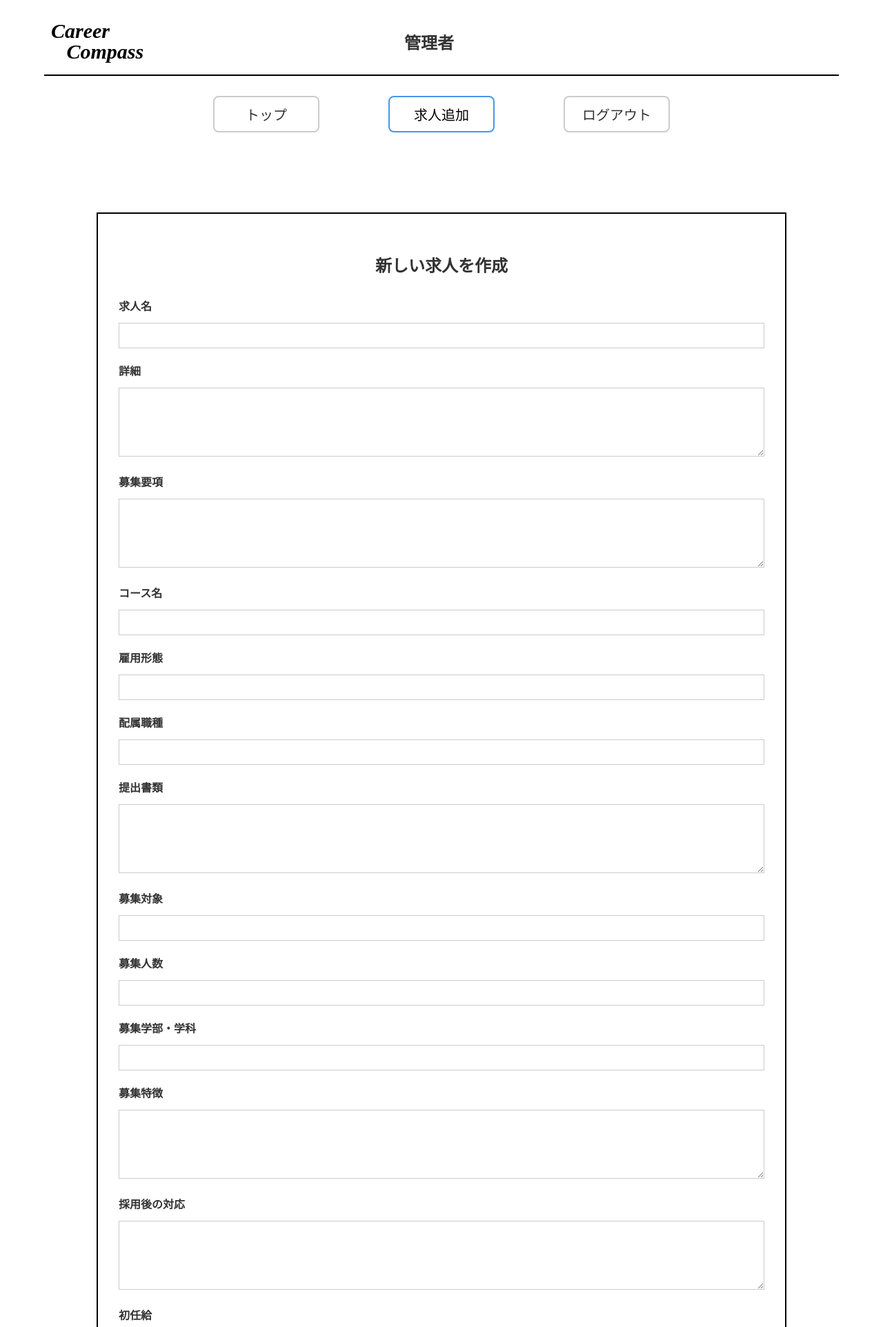
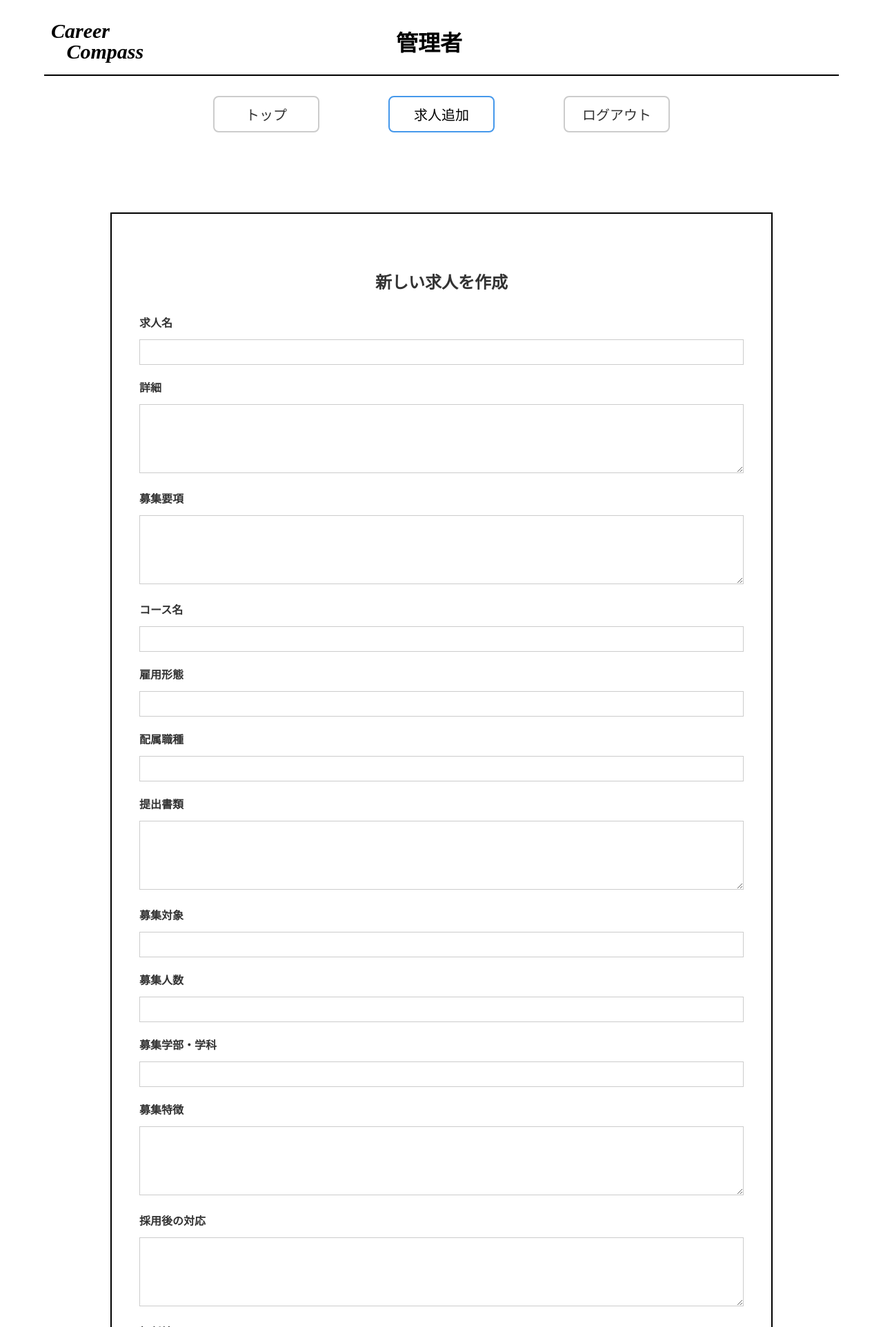
Before and after one commit to ktq2390330/CareerCompass, a Django app: page /adm_post/ in a window 1280 px wide. Shown: the top 1924 px of the page at 69% size. Run offline with Django 5.2, Linux system fonts and the light colour scheme; the visitor is signed in with stand-in values (Sample User, id 1); data that the repository does not hold is empty; some libraries are stand-ins or nearby versions.

Commit message:
求人投稿見た目修正

```diff
--- a/CCapp/static/css/adm_post.css
+++ b/CCapp/static/css/adm_post.css
@@ -1,5 +1,4 @@
 /* adm_postページのCSS */
-
 body {
     max-width: 1200px;
     width: 90%;
@@ -11,9 +10,9 @@ form {
     margin-top: 30px;
     background-color: white;
     border: 2px solid #000000;
-    padding: 40px 30px;  /* ボックス内の余白を調整 */
+    padding: 60px 40px;  /* パディングをprofile-boxに合わせる */
     margin: 100px auto; /* 上下に100pxの余白、左右は自動で中央揃え */
-    max-width: 1000px; /* 幅を制限 */
+    max-width: 960px; /* profile-boxに合わせる */
     text-align: left; /* 項目が左揃えになるように変更 */
     box-sizing: border-box; /* ボックスモデル調整 */
 }
@@ -85,7 +84,7 @@ button[type="submit"]:hover {
 }
 
 /* セクションごとのスタイル */
-h1 {
+h2 {
     text-align: center;
     margin-bottom: 30px;
     font-size: 24px;
--- a/CCapp/templates/adm_post.html
+++ b/CCapp/templates/adm_post.html
@@ -15,7 +15,7 @@
 <!-- base.htmlにぶち込む部分 -->
 {% block content %}
 <form method="post" enctype="multipart/form-data">
-    <h1>新しい求人を作成</h1>
+    <h2>新しい求人を作成</h2>
     {% csrf_token %}
     <!-- 求人名 -->
     <div class="form-group">
```
